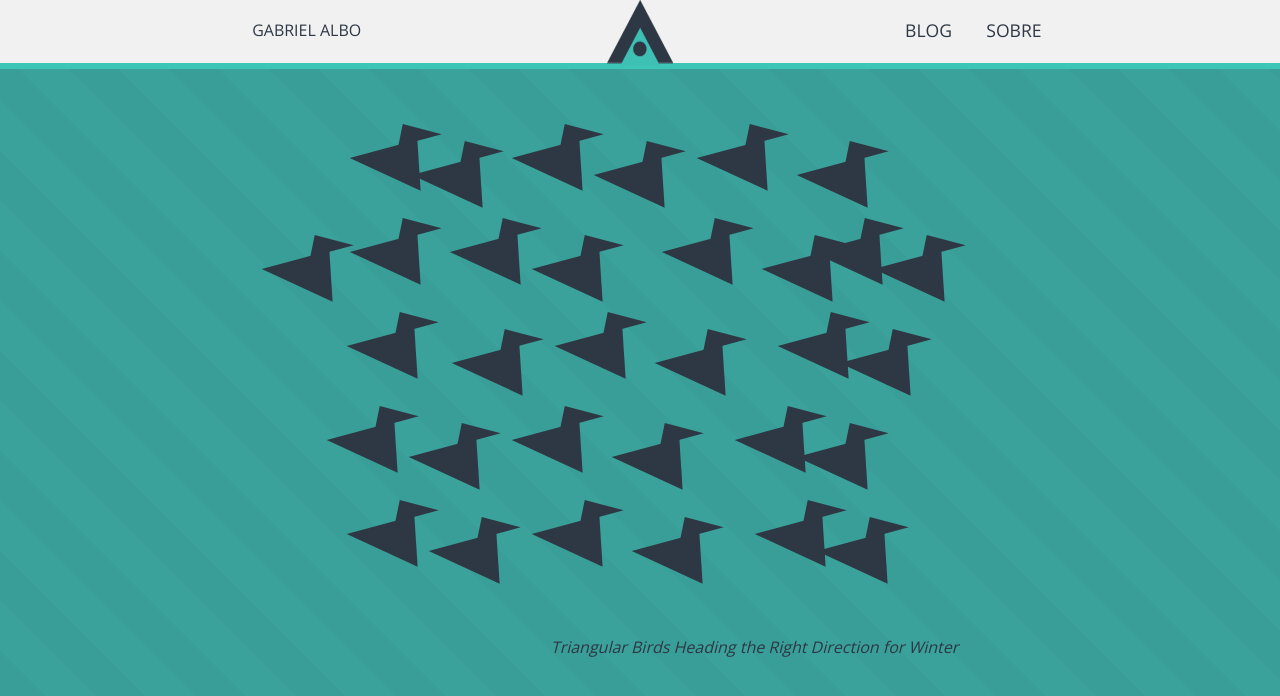
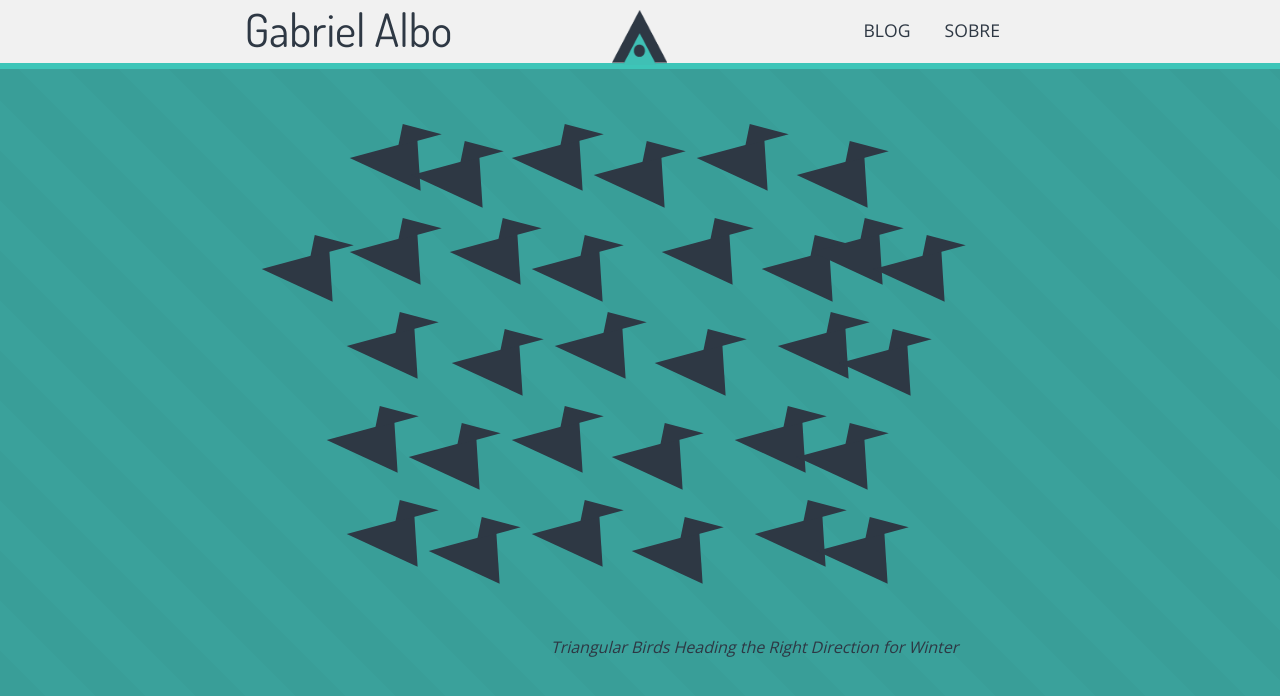
Before and after one commit to albogabriel/gabrielalbo.com, a Jekyll site: the page built from index.html, in a window 1280 px wide. Shown: the top 696 px of the page. Built offline with Jekyll 4.4.1, drawn with Linux system fonts in a browser that asks for light colours; Markdown is read by kramdown in place of the engine named in the settings.

Commit message:
Fixing header. Need to fix responsiveness

```diff
--- a/_layouts/default.html
+++ b/_layouts/default.html
@@ -25,15 +25,13 @@
     <body>
        <header>
             <div class="row">
-                <div class="large-4 large columns">
-                    <ul class="menu">
-                        <li>GABRIEL ALBO</li>
-                    </ul>
+                <div class="large-5 columns">
+                    <h1 class="logo">Gabriel Albo</h1>
                 </div>
-                <div class="large-4 columns">
+                <div class="large-2 small-4 columns">
                     <a class="logo" href="{{ site.baseurl }}/" target="_self"><img src="{{ site.baseurl }}/assets/images/logo_albo.png" /></a>
                 </div>
-                <div class="large-4 columns">
+                <div class="large-5 small-8 columns">
                     <ul class="menu">
                         <li><a href="{{ site.baseurl }}/blog" target="_self">BLOG</a></li>
                         <li><a href="{{ site.baseurl }}/about" target="_self">SOBRE</a></li>
--- a/css/screen.css
+++ b/css/screen.css
@@ -309,48 +309,54 @@ header {
 }
 /* line 228, ../_sass/screen.scss */
 header .logo img {
-  height: 66px;
-  width: 66px;
+  height: 55px;
+  width: 55px;
+  margin-top: 10px;
 }
-/* line 232, ../_sass/screen.scss */
+/* line 233, ../_sass/screen.scss */
 header .logo img:hover {
   opacity: 0.4;
   filter: alpha(opacity=40);
   /* For IE8 and earlier */
   -webkit-transition-duration: 0.25s;
 }
+/* line 240, ../_sass/screen.scss */
+header h1.logo {
+  color: #2e3844;
+  margin: 0;
+}
 
 /* line 195, ../_sass/screen.scss */
-/* line 242, ../_sass/screen.scss */
+/* line 248, ../_sass/screen.scss */
 .main {
   border-top: 3px solid #3dc5b8;
   max-height: 90%;
   margin-bottom: -38px;
 }
 
-/* line 248, ../_sass/screen.scss */
+/* line 254, ../_sass/screen.scss */
 .menu {
   margin-top: 22px;
 }
 
 /* line 211, ../_sass/screen.scss */
-/* line 253, ../_sass/screen.scss */
+/* line 259, ../_sass/screen.scss */
 ul.menu li {
   color: #2e3844;
   text-decoration: none;
   display: inline;
   margin: 0 15px;
 }
-/* line 259, ../_sass/screen.scss */
+/* line 265, ../_sass/screen.scss */
 ul.menu li a {
   font-size: 110%;
 }
 
-/* line 264, ../_sass/screen.scss */
+/* line 270, ../_sass/screen.scss */
 .avatar {
   text-align: center;
 }
-/* line 267, ../_sass/screen.scss */
+/* line 273, ../_sass/screen.scss */
 .avatar img {
   height: 124px;
   width: 124px;
@@ -360,7 +366,7 @@ ul.menu li a {
   -moz-border-radius: 61px;
   -webkit-transition-duration: 0.5s;
 }
-/* line 276, ../_sass/screen.scss */
+/* line 282, ../_sass/screen.scss */
 .avatar img:hover {
   transform: scale(1.1);
   -ms-transform: scale(1.1);
@@ -373,7 +379,7 @@ ul.menu li a {
   /* Opera */
 }
 
-/* line 288, ../_sass/screen.scss */
+/* line 294, ../_sass/screen.scss */
 .page-container {
   background-color: #f1f1f1;
   padding: 22px;
@@ -381,50 +387,50 @@ ul.menu li a {
 }
 
 /* line 231, ../_sass/screen.scss */
-/* line 295, ../_sass/screen.scss */
+/* line 301, ../_sass/screen.scss */
 a, a:visited {
   text-decoration: none;
   color: #2e3844;
 }
 
-/* line 300, ../_sass/screen.scss */
+/* line 306, ../_sass/screen.scss */
 a:hover {
   color: #abb7c6;
 }
 
-/* line 307, ../_sass/screen.scss */
+/* line 313, ../_sass/screen.scss */
 li.post-header:nth-child(2n+1) {
   background: #348f8a;
 }
 
-/* line 307, ../_sass/screen.scss */
+/* line 313, ../_sass/screen.scss */
 li.post-header:nth-child(2n+2) {
   background: #30847f;
 }
 
-/* line 312, ../_sass/screen.scss */
+/* line 318, ../_sass/screen.scss */
 ul li span {
   color: #f7f7f7;
 }
 
-/* line 316, ../_sass/screen.scss */
+/* line 322, ../_sass/screen.scss */
 li.post-header {
   height: 66px;
   color: #f1f1f1;
 }
-/* line 320, ../_sass/screen.scss */
+/* line 326, ../_sass/screen.scss */
 li.post-header a, li.post-header a:visited {
   display: block;
   text-decoration: none;
   color: #f1f1f1;
 }
-/* line 326, ../_sass/screen.scss */
+/* line 332, ../_sass/screen.scss */
 li.post-header .post-header-date {
   color: #d7d7d7;
   font-size: 75%;
   font-style: italic;
 }
-/* line 332, ../_sass/screen.scss */
+/* line 338, ../_sass/screen.scss */
 li.post-header h2 {
   font-family: 'Dosis', sans-serif;
   font-weight: 400;
@@ -432,42 +438,42 @@ li.post-header h2 {
   line-height: 1.643em;
   margin: 0;
 }
-/* line 340, ../_sass/screen.scss */
+/* line 346, ../_sass/screen.scss */
 li.post-header:hover {
   background-color: #2e3844;
 }
 
-/* line 345, ../_sass/screen.scss */
+/* line 351, ../_sass/screen.scss */
 p.contact-icons-container {
   text-align: center;
 }
 
-/* line 349, ../_sass/screen.scss */
+/* line 355, ../_sass/screen.scss */
 .contact-icon {
   margin-right: 10px;
   background-color: #3dc5b8;
   height: 55px;
   border-radius: 27.5px;
 }
-/* line 356, ../_sass/screen.scss */
+/* line 362, ../_sass/screen.scss */
 .contact-icon:hover {
   background-color: #2e3844;
 }
 
-/* line 361, ../_sass/screen.scss */
+/* line 367, ../_sass/screen.scss */
 .image-centered {
   display: block;
   margin-left: auto;
   margin-right: auto;
 }
 
-/* line 367, ../_sass/screen.scss */
+/* line 373, ../_sass/screen.scss */
 .image-reduced {
   height: 400px;
   width: auto;
 }
 
-/* line 372, ../_sass/screen.scss */
+/* line 378, ../_sass/screen.scss */
 figure figcaption {
   text-align: center;
   font-style: italic;
```
Also changed, not shown: _sass/screen.scss (+8 -2 lines).
